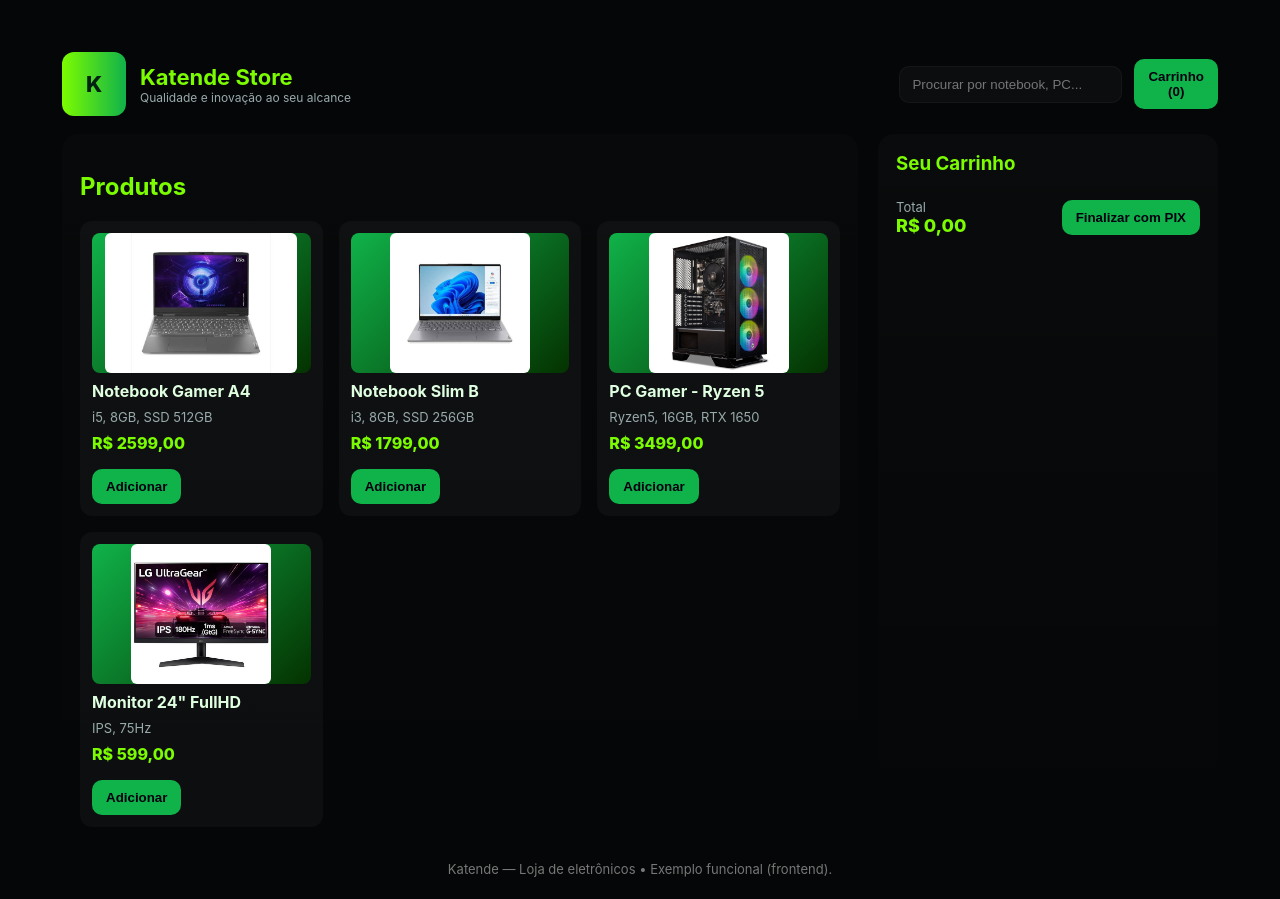
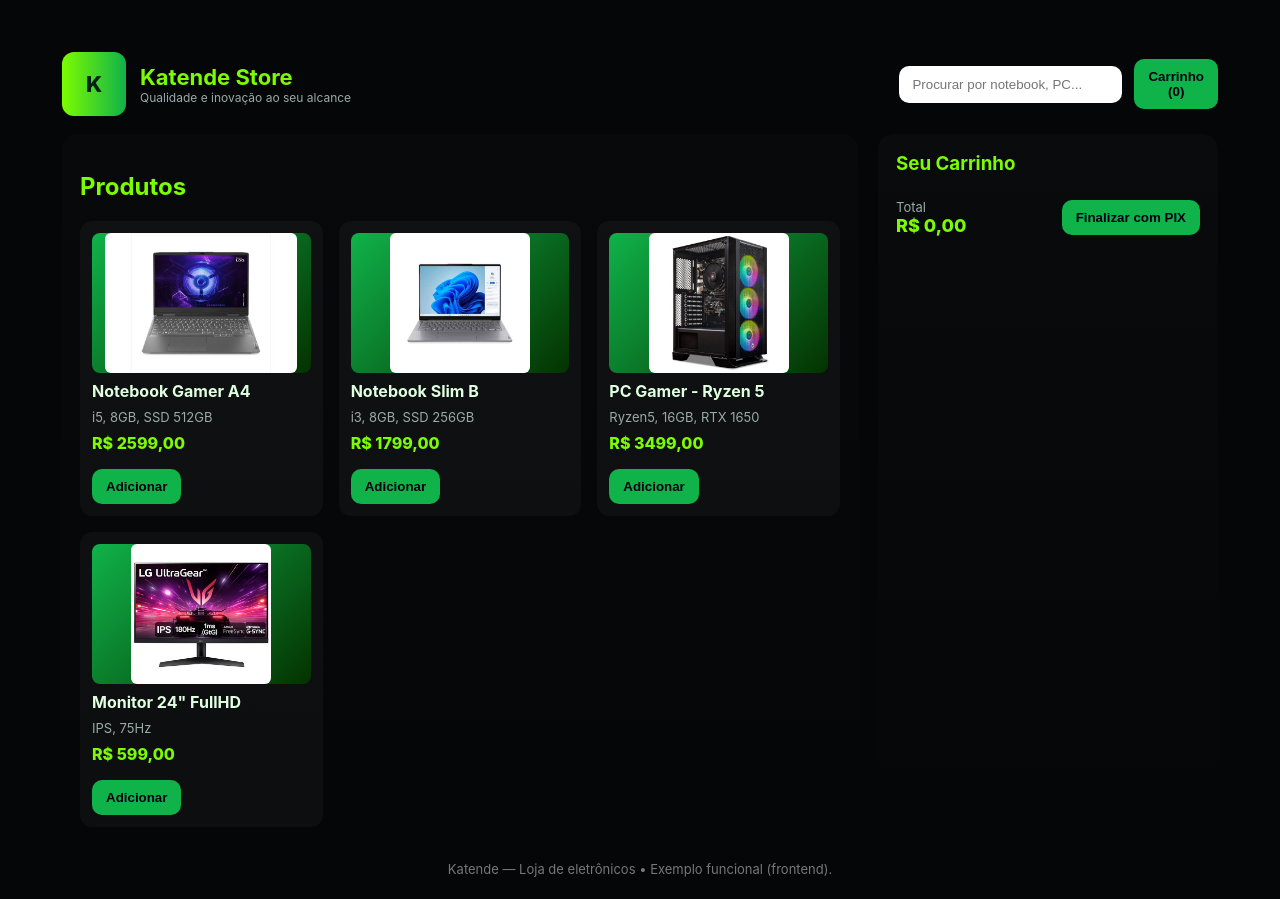
Before and after one commit to calangogreen/KATENDE, a plain HTML site: page index.html in a window 1280 px wide. Drawn offline with Linux system fonts and the light colour scheme.

Commit message:
Update style.css

```diff
--- a/style.css
+++ b/style.css
@@ -1,6 +1,6 @@
    :root {
        --bg: #050607;
-       --panel: #0b0d0f;
+       --panel: #ffffff;
        --green-1: #7CFC00;
        --green-2: #10b24a;
        --muted: #cfcfcf;
```
